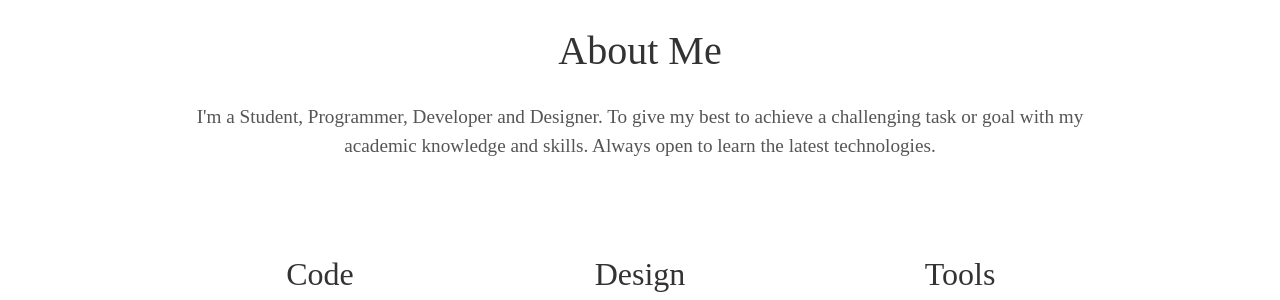
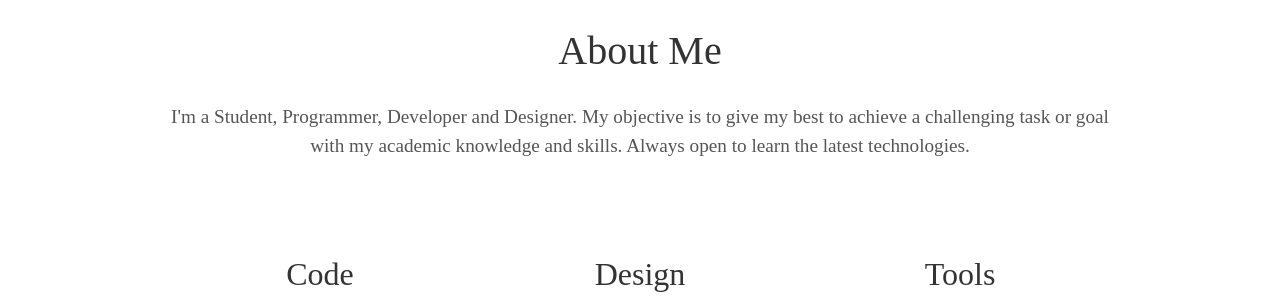
Before and after one commit to santhoshms47/santhoshms47.github.io, a Jekyll site: the page built from index.html, in a window 1280 px wide. Shown: the part 954-1254 px from the top of the page. Built offline with Jekyll 4.4.1, drawn with Linux system fonts in a browser that asks for light colours; some web fonts are replaced.

Commit message:
Update _config.yml

```diff
--- a/_config.yml
+++ b/_config.yml
@@ -6,7 +6,7 @@ url: https://santhoshms47.github.io/
 
 # User settings
 username: Santhosh Kumar
-user_description: I'm a Student, Programmer, Developer and Designer. To give my best to achieve a challenging task or goal with my academic knowledge and skills. Always open to learn the latest technologies.
+user_description: I'm a Student, Programmer, Developer and Designer. My objective is to give my best to achieve a challenging task or goal with my academic knowledge and skills. Always open to learn the latest technologies.
 user_title: Student | Programmer
 email: santhoshkms47@gmail.com
 twitter_username: santhosh47
```
